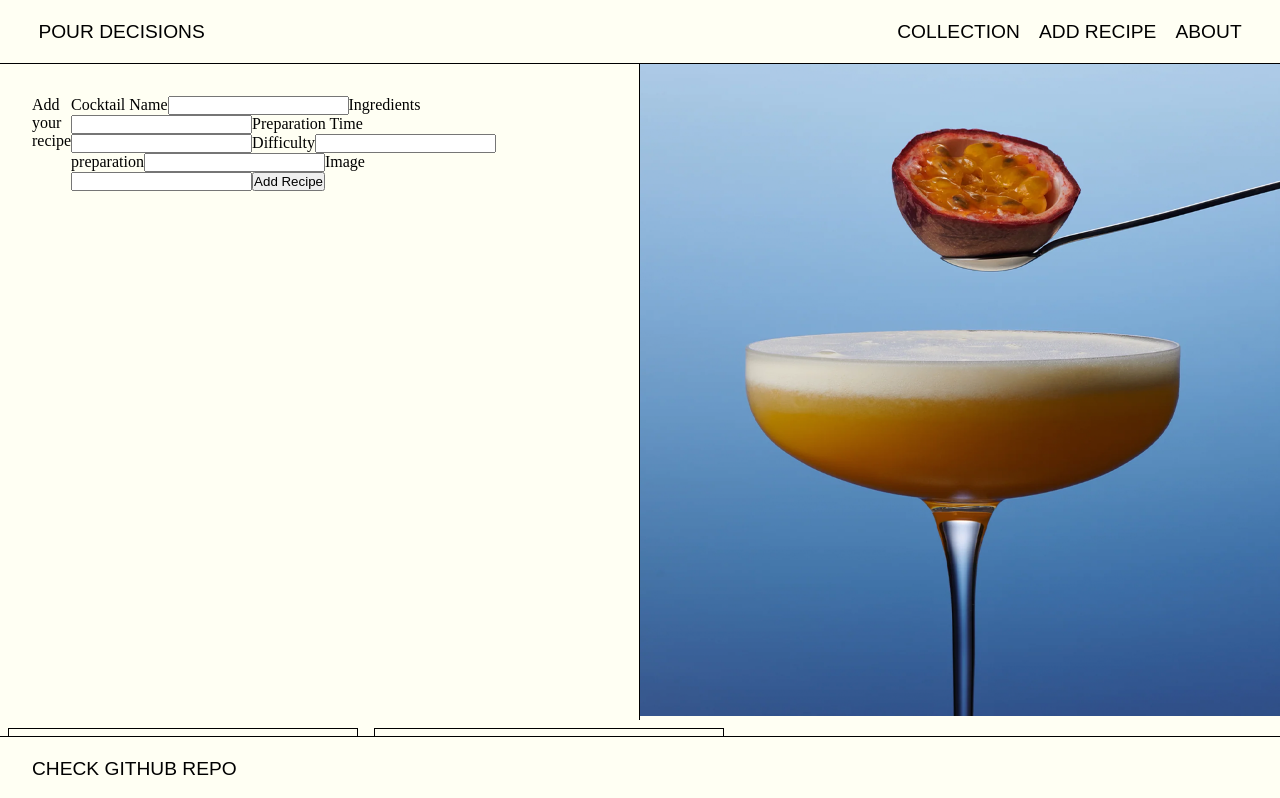
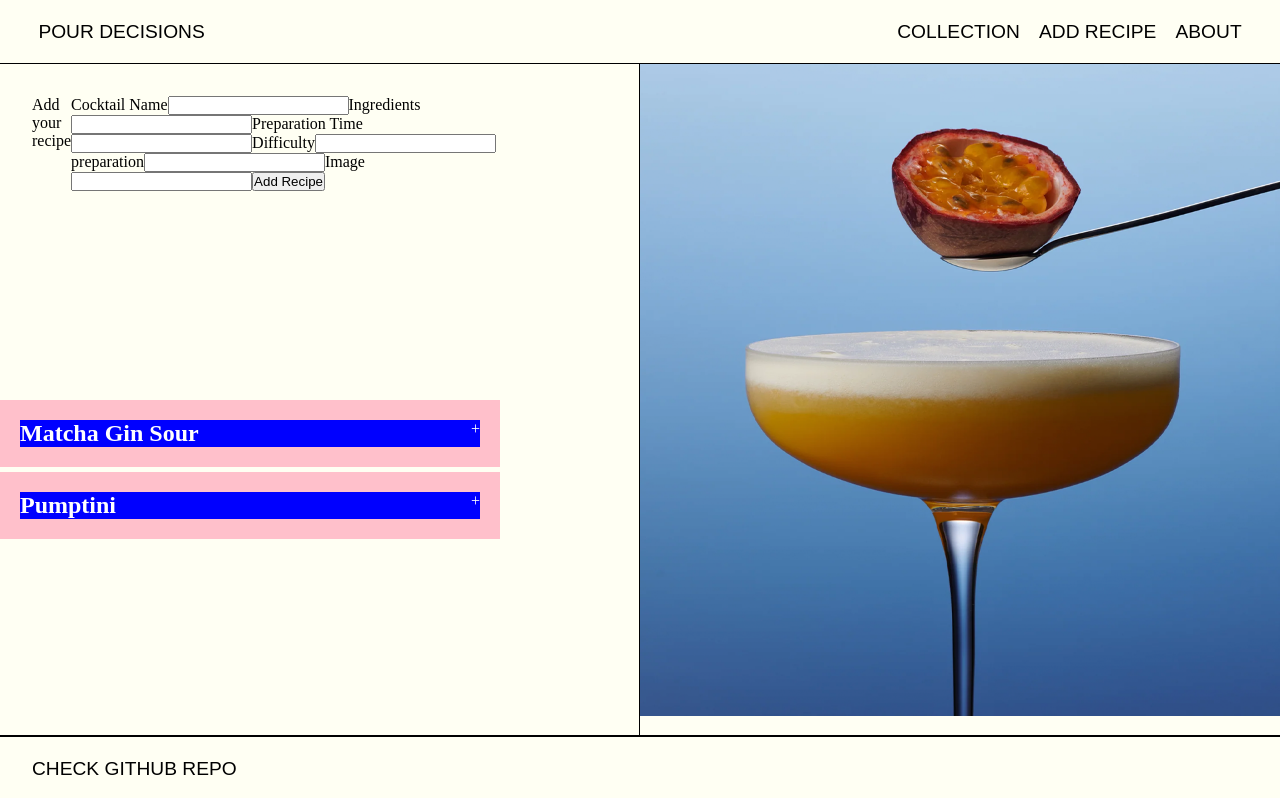
Before and after one commit to GhadaBN/lab-js-react-recipe-book-app, a React (Vite) app in the folder lab-js-react-team/: page /add-recipe in a window 1280 px wide. Shown: the top 798 px of the page. Built offline with nearby package versions, Linux system fonts and the light colour scheme.

Commit message:
accordion draft

```diff
--- a/lab-js-react-team/src/App.css
+++ b/lab-js-react-team/src/App.css
@@ -1,7 +1,7 @@
 .cocktail-page {
   display: flex;
   flex-direction: row;
-  height: 90vh;
+  height: 100vh;
   width: 100vw;
   overflow: hidden;
   margin: 0; /* Ensure no external margins */
@@ -94,3 +94,38 @@ form {
 .image-half {
   width: 100%;
 }
+.accordion-wrapper {
+  display: flex;
+  justify-content: center;
+  align-items: center;
+  position: absolute;
+  top: 50%;
+}
+
+.accordion {
+  width: 500px;
+}
+
+.item {
+  background: white;
+  margin-bottom: 5px;
+  padding: 20px;
+  background-color: pink;
+}
+.name {
+  display: flex;
+  justify-content: space-between;
+  background-color: blue;
+  color: white;
+  cursor: pointer;
+}
+.content {
+  max-height: 0;
+  overflow: hidden;
+  transition: all 0.5s cubic-bezier(0, 1, 0, 1);
+}
+.content.show {
+  height: auto;
+  max-height: 9999px;
+  transition: all 0.5s cubic-bezier(1, 0, 1, 0);
+}
--- a/lab-js-react-team/src/components/Header/Header.css
+++ b/lab-js-react-team/src/components/Header/Header.css
@@ -1,11 +1,12 @@
 .Header {
   background-image: url("../../assets/cocktails-background.jpeg");
   background-size: cover;
-  height: 90vh;
+  height: 100vh;
   width: 100vw;
   padding: 0;
   overflow: hidden;
   background-size: 100%;
   background-repeat: no-repeat;
   background-position: center;
+  top: 8vh;
 }
--- a/lab-js-react-team/src/index.css
+++ b/lab-js-react-team/src/index.css
@@ -7,4 +7,6 @@
 
 body {
   background-color: #fffff3;
+  max-width: 100vw;
+  overflow-x: hidden;
 }
--- a/lab-js-react-team/src/pages/AddRecipePage.jsx
+++ b/lab-js-react-team/src/pages/AddRecipePage.jsx
@@ -15,15 +15,36 @@ function AddRecipe() {
       id: "1",
       cocktailName: "Matcha Gin Sour",
       image: "../../public/matcha-gin-sour.png",
+      ingredients: [
+        "1.5 oz tequila",
+        "1 oz lime juice",
+        "0.5 oz triple sec",
+        "Salt for the rim",
+        "Lime wedge for garnish",
+      ],
     },
     {
       id: "2",
       cocktailName: "Pumptini",
       image: "../../public/pumptini.png",
+      ingredients: [
+        "1.5 oz tequila",
+        "1 oz lime juice",
+        "0.5 oz triple sec",
+        "Salt for the rim",
+        "Lime wedge for garnish",
+      ],
     },
   ]);
 
-  console.log(favDrinks);
+  const [selected, setSelected] = useState(null);
+  const toggle = (i) => {
+    if (selected === i) {
+      setSelected(null);
+    } else {
+      setSelected(i);
+    }
+  };
 
   const handleSubmit = (e) => {
     e.preventDefault();
@@ -41,6 +62,11 @@ function AddRecipe() {
     ]);
 
     setCocktailName("");
+    setIngredients("");
+    setTime("");
+    setDifficulty("");
+    setPreparation("");
+    setImage("");
   };
 
   return (
@@ -133,6 +159,21 @@ function AddRecipe() {
           ))}
         {/* </Link> */}
       </div>
+      <div className="accordion-wrapper">
+        <div className="accordion">
+          {favDrinks.map((favDrink, i) => (
+            <div className="item" key={favDrink.id}>
+              <div className="name" onClick={() => toggle(i)}>
+                <h2>{favDrink.cocktailName}</h2>
+                <span>{selected === i ? "-" : "+"} </span>
+              </div>
+              {selected === i && (
+                <div className="content.show">{favDrink.ingredients}</div>
+              )}
+            </div>
+          ))}
+        </div>
+      </div>
     </div>
   );
 }
```
Also changed, not shown: lab-js-react-team/src/components/Accordion/Accordion.jsx (added, +8 -0 lines), lab-js-react-team/src/components/Accordion/Accordion.css (added).
